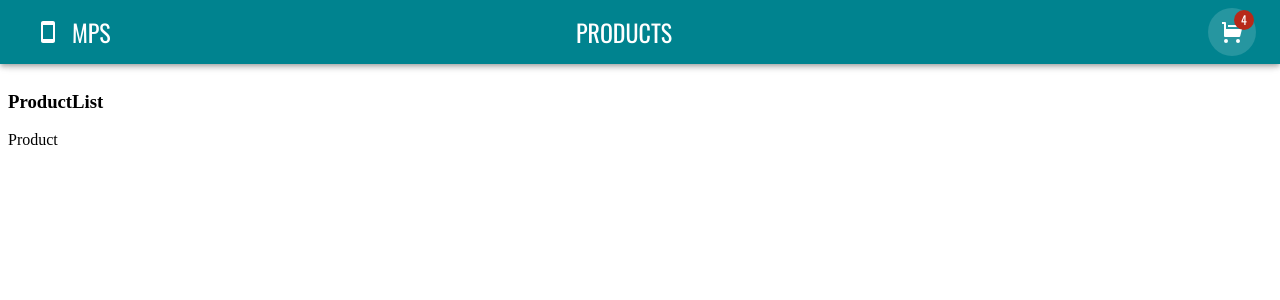
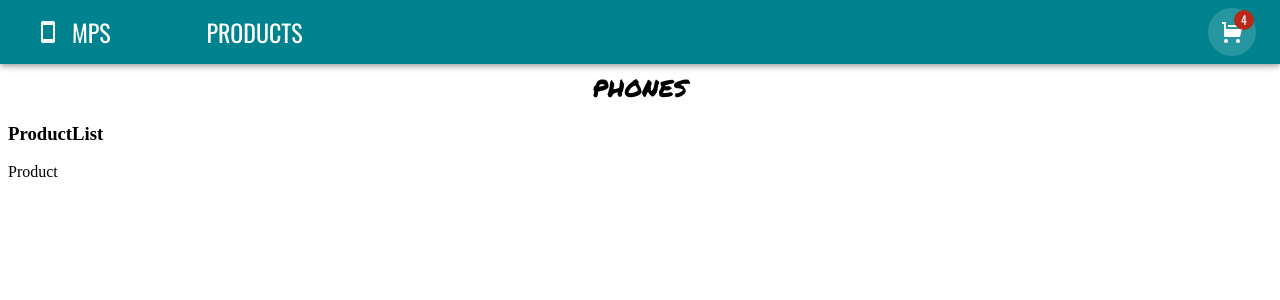
Before and after one commit to baubrun/Mobile-phone-store, a React (Create React App) app: page / in a window 1280 px wide. Shown: the top 300 px of the page. Built offline with nearby package versions, Linux system fonts and the light colour scheme.

Commit message:
added product

```diff
--- a/public/index.html
+++ b/public/index.html
@@ -21,8 +21,7 @@
       Learn how to configure a non-root public URL by running `npm run build`.
     -->
   <link href="https://fonts.googleapis.com/css2?family=Oswald&display=swap" rel="stylesheet">
-  <link href="https://fonts.googleapis.com/css2?family=Oswald&family=Permanent+Marker&display=swap" rel="stylesheet">
-  <title>React Redux App</title>
+  <link href="https://fonts.googleapis.com/css2?family=Permanent+Marker&display=swap" rel="stylesheet">  <title>React Redux App</title>
 </head>
 
 <body>
--- a/src/components/NavBar.jsx
+++ b/src/components/NavBar.jsx
@@ -40,7 +40,7 @@ const useStyles = makeStyles({
   },
   productsLink: {
     marginLeft: theme.spacing(2),
-    width: "50%",
+    width: "80%",
   },
 
 });
@@ -66,7 +66,7 @@ const NavBar = () => {
               classes.menuButton,
               classes.menuItemColor,
               classes.navLinks,
-              classes.productsLink
+              classes.productsLink,
             )}
             variant="h5"
           >
--- a/src/components/ProductList.jsx
+++ b/src/components/ProductList.jsx
@@ -1,10 +1,20 @@
-import React from 'react'
+import React, {useState} from 'react'
 import Product from "./Product"
+import Title from "./Title"
+import Typography from "@material-ui/core/Typography";
+import Button from "@material-ui/core/Button";
+import IconButton from "@material-ui/core/IconButton";
+import { makeStyles } from "@material-ui/core/styles";
+
+
 
 
 const ProductList = () => {
+    const [products, setProducts] = useState()
+
     return (
         <div>
+            <Title title="PHONES" />
             <h3>ProductList</h3>
             <Product />
         </div>
--- /dev/null
+++ b/src/components/Title.jsx
@@ -0,0 +1,24 @@
+import React from "react";
+import Typography from "@material-ui/core/Typography";
+import Paper from "@material-ui/core/Paper";
+import Grid from "@material-ui/core/Grid";
+
+
+const Title = ({ title }) => {
+
+  return (
+    <>
+      <Grid container direction="row" justify="center" alignItems="center">
+        <Grid item>
+          <Typography variant="h5"
+          style={{fontFamily: "Permanent Marker, cursive"}}
+          >
+            {title}
+          </Typography>
+        </Grid>
+      </Grid>
+    </>
+  );
+};
+
+export default Title;
--- a/src/mui-config/index.js
+++ b/src/mui-config/index.js
@@ -27,13 +27,3 @@ export const theme = createMuiTheme({
         ].join(','),
     },
 });
-
-
-export const titleStyle = makeStyles({
-    sectionTitle: {
-        fontFamily: [
-            'Permanent Marker',
-            'cursive',
-        ].join(','),
-    }
-})
```
Also changed, not shown: src/components/Product.jsx (+14 -0 lines), src/data/index.js (added).
